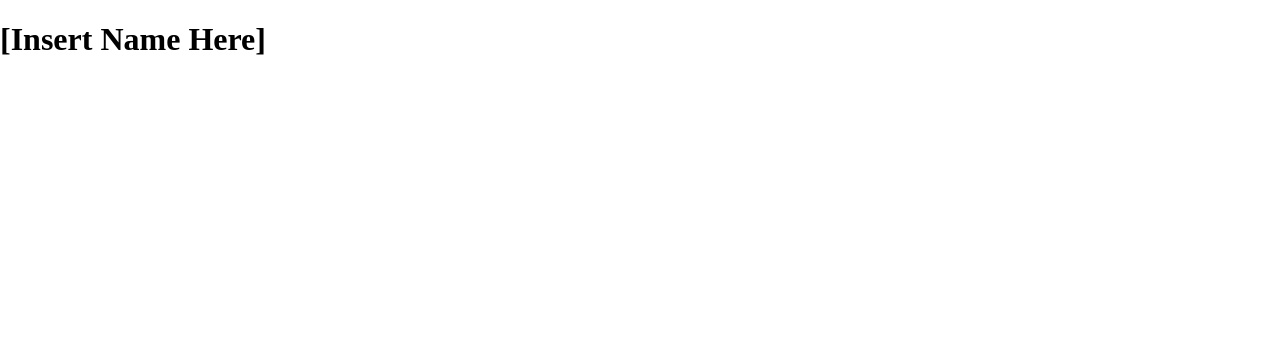
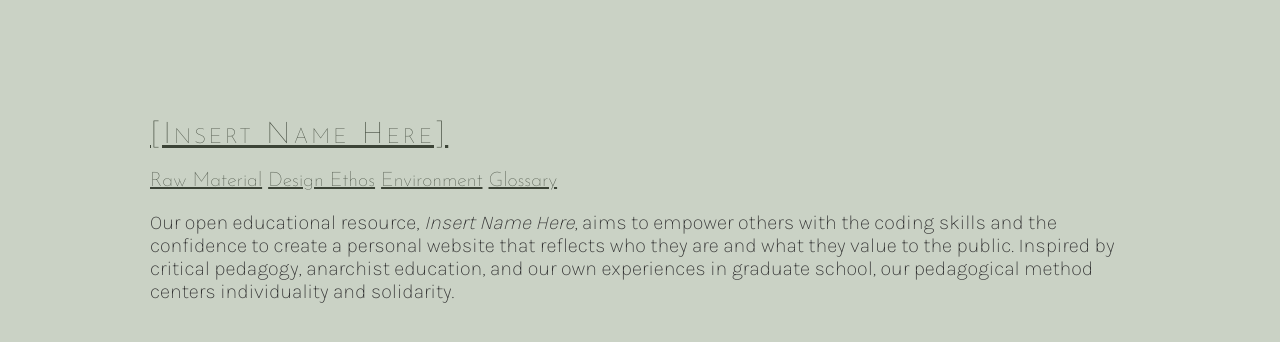
Before and after one commit to scholarslab/brackets, a Jekyll site: the page built from index.html, in a window 1280 px wide. Shown: the top 342 px of the page. Built offline with Jekyll 4.4.1, drawn with Linux system fonts in a browser that asks for light colours.

Commit message:
Adds placeholder files.

```diff
--- a/_layouts/default.html
+++ b/_layouts/default.html
@@ -3,8 +3,14 @@
 <title>{{ site.title }}</title>
 <link rel="stylesheet" href="{{ "/css/style.css" | relative_url }}">
 <header role="banner">
-    <h1>{{ site.title }}</h1>
+    <h1><a href="{{ "/" | relative_url }}">{{ site.title }}</a></h1>
 </header>
+<nav id="lessons">
+    <a href="{{ "/raw-material/" | relative_url }}">Raw Material</a>
+    <a href="{{ "/design-ethos/" | relative_url }}">Design Ethos</a>
+    <a href="{{ "/environment/" | relative_url }}">Environment</a>
+    <a href="{{ "/glossary/" | relative_url }}">Glossary</a>
+</nav>
 <main>
     {{ content }}
 </main>
--- a/css/style.scss
+++ b/css/style.scss
@@ -1,5 +1,7 @@
 ---
 ---
+@import url('https://fonts.googleapis.com/css2?family=Josefin+Sans:ital,wght@0,100;1,100&family=Karla:wght@200&display=swap');
+
 * {
     box-sizing: border-box;
 }
@@ -9,3 +11,52 @@ body {
     margin:0;
     padding:0;
 }
+
+html{
+    font-family: 'Josefin Sans', sans-serif;
+    color: #333;
+    background-color: rgb(202, 210,197);
+    font-size: 20px;
+    margin:0;
+    padding:50px;
+}
+
+body {
+    padding: 50px 100px;
+}
+
+a,a:link {
+    color: rgb(60, 68, 55);
+}
+a:visited {
+    color:rgba(60, 68, 55,.8);
+}
+a:hover,a:focus {
+    color: rgb(60, 68, 55);
+    background: rgba(255,255,255,0.1);
+}
+a:active {
+    color: #333;
+}
+
+h1 {
+    font-size: 100px;
+    color: rgba(255,255,255, .8);
+    font-variant: small-caps;
+    letter-spacing: 3px;
+    font-weight: 100;}
+
+h2{
+    color: rgba(255,255,255, .8);
+    font-variant: small-caps;
+    letter-spacing: 1px;
+    font-weight: 150;
+}
+
+p {
+    font-family: 'Karla', sans-serif;
+}
+
+header h1 {
+    font-size: 30px;
+}
--- a/index.html
+++ b/index.html
@@ -1,3 +1,4 @@
 ---
 layout: default
 ---
+<p>Our open educational resource, <em>Insert Name Here</em>, aims to empower others with the coding skills and the confidence to create a personal website that reflects who they are and what they value to the public. Inspired by critical pedagogy, anarchist education, and our own experiences in graduate school, our pedagogical method centers individuality and solidarity.</p>
```
Also changed, not shown: 404.html (+0 -18 lines), _layouts/lesson.html (added, +9 -0 lines), _layouts/page.html (added, +9 -0 lines), design-ethos.html (added, +21 -0 lines), environment.html (added, +7 -0 lines), raw-material.html (added, +7 -0 lines), testimonials.html (added, +7 -0 lines), glossary.html (added).
